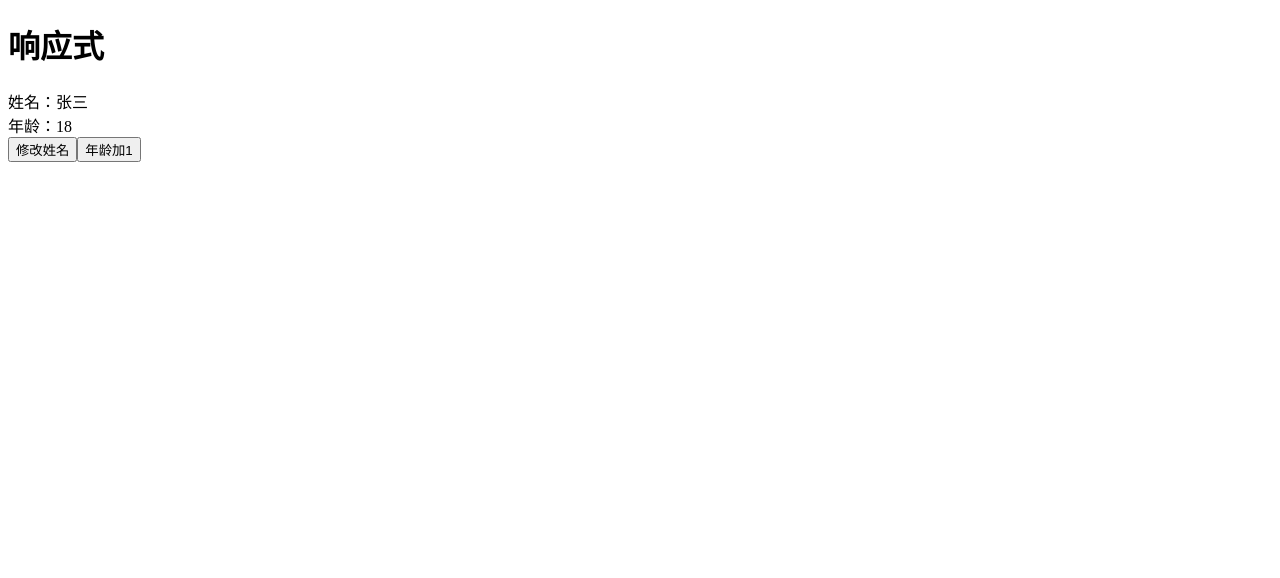
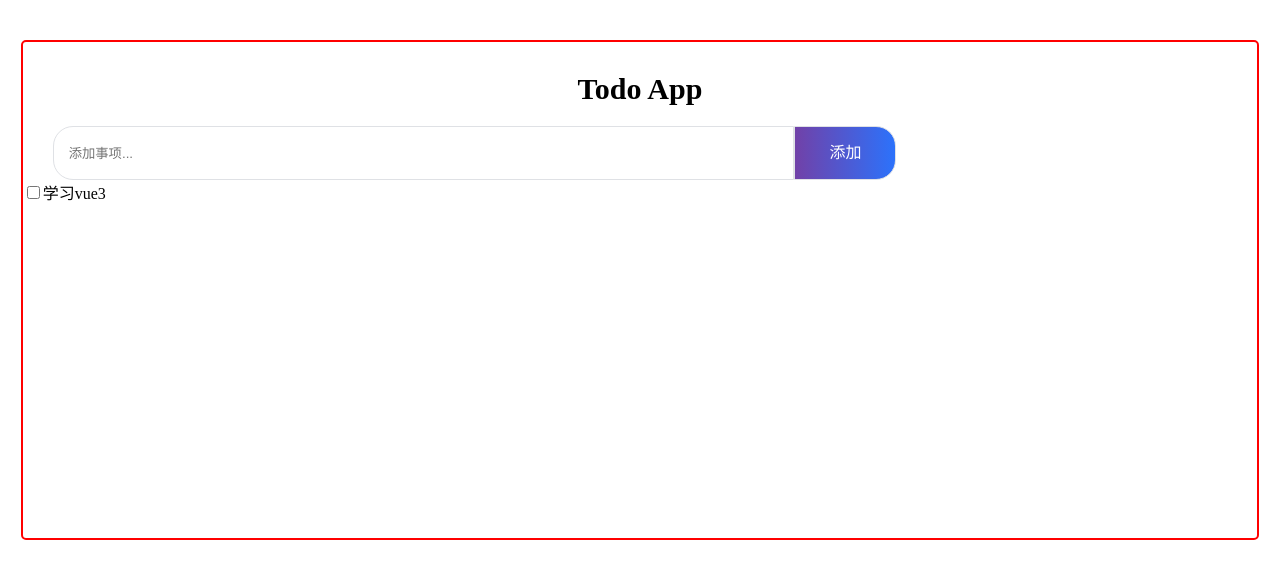
Before and after one commit to lxc9998/TliasWeb, a Vue app: page / in a window 1280 px wide. Shown: the top 578 px of the page. Built offline with nearby package versions, Linux system fonts and the light colour scheme; the HTML template or start-up script is replaced by a standard one.

Commit message:
实现todolist

```diff
--- a/src/App.vue
+++ b/src/App.vue
@@ -1,26 +1,9 @@
 <script setup lang="ts">
-
-// 数据
-let name = '张三'
-let age = 18
-
-// 函数
-function addName() {
-  return name += 1
-}
-function addAge() {
-  return age += 1
-}
-
+import TodoList from "@/component/TodoList.vue";
 </script>
 
 <template>
-  <h1>响应式</h1>
-  <div>姓名：{{ name }}</div>
-  <div>年龄：{{ age }}</div>
-  <!-- Emmt快速创建标签 button[@click="addName"]{修改姓名} -->
-  <button @click="addName">修改姓名</button>
-  <button @click="addAge">年龄加1</button>
+  <TodoList></TodoList>
 </template>
 
 <style scoped></style>
--- /dev/null
+++ b/src/component/TodoList.vue
@@ -0,0 +1,70 @@
+<script setup lang="ts"></script>
+
+<template>
+  <div class="todo-app">
+    <div class="title">Todo App</div>
+    <div class="todo-form">
+      <input class="todo-input" type="text" placeholder="添加事项...">
+      <div class="todo-button">添加</div>
+    </div>
+
+    <div class="todo-list">
+      <div class="todo-item">
+        <input type="checkbox">
+        <span>学习vue3</span>
+      </div>
+    </div>
+  </div>
+</template>
+
+<style scoped>
+.todo-list {
+  display: flex;
+  align-items: center;
+}
+
+.todo-form {
+  display: flex;
+  margin: 20px 0 0 30px;
+}
+
+.todo-input {
+  border: 1px solid #dfe1e5;
+  outline: none;
+  width: 60%;
+  height: 50px;
+  border-radius: 20px 0 0 20px;
+  padding-left: 15px;
+}
+
+.todo-button {
+  color: #ffff;
+  border: 1px solid #dfe1e5;
+  border-radius: 0 20px 20px 0;
+  width: 100px;
+  height: 52px;
+  text-align: center;
+  line-height: 52px;
+  background: linear-gradient(to right, rgb(113, 65, 168), rgba(44, 114, 251, 1));
+  cursor: pointer;
+  user-select: none;
+}
+
+.todo-app {
+  border: 2px solid red;
+  border-radius: 5px;
+  width: 98%;
+  height: 500px;
+  margin-left: 1%;
+  padding-top: 30px;
+  box-sizing: border-box;
+  /* 防止padding撑开盒子  */
+  margin-top: 40px;
+}
+
+.title {
+  text-align: center;
+  font-size: 30px;
+  font-weight: 700;
+}
+</style>
```
